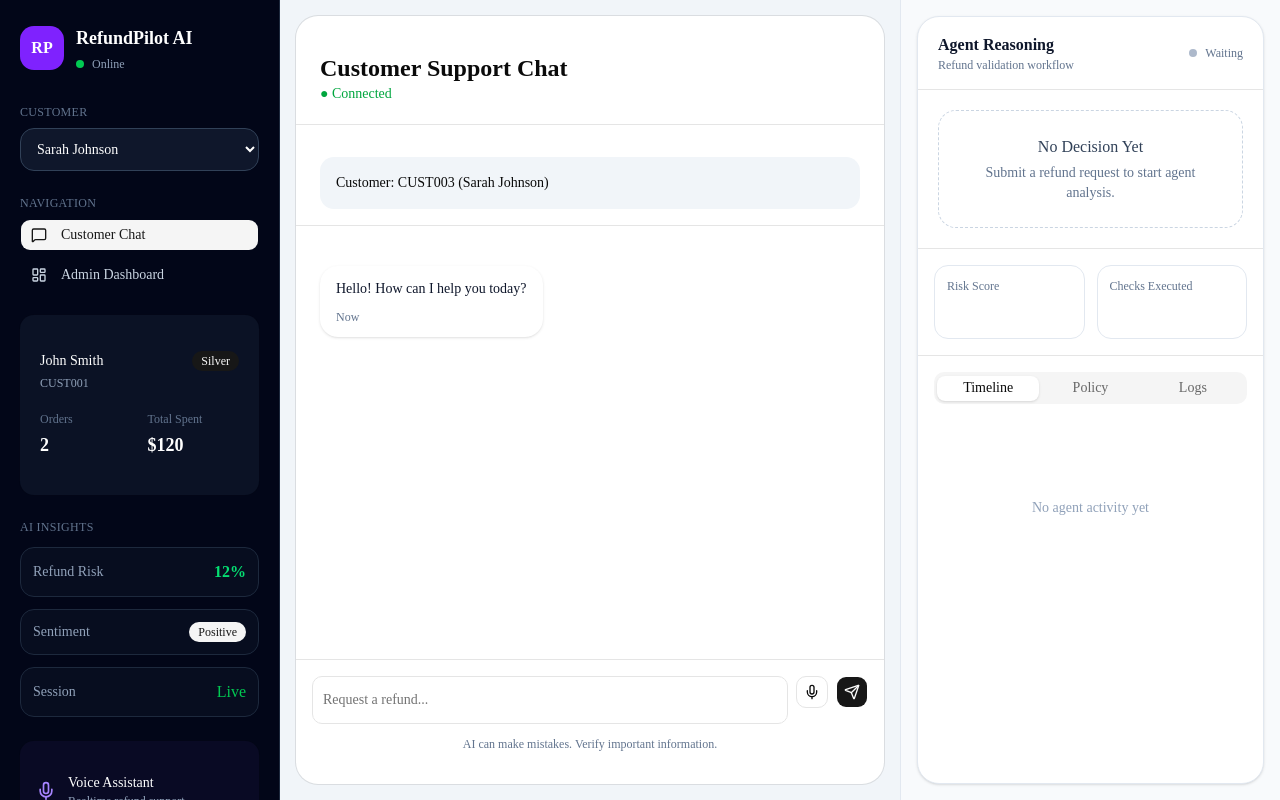
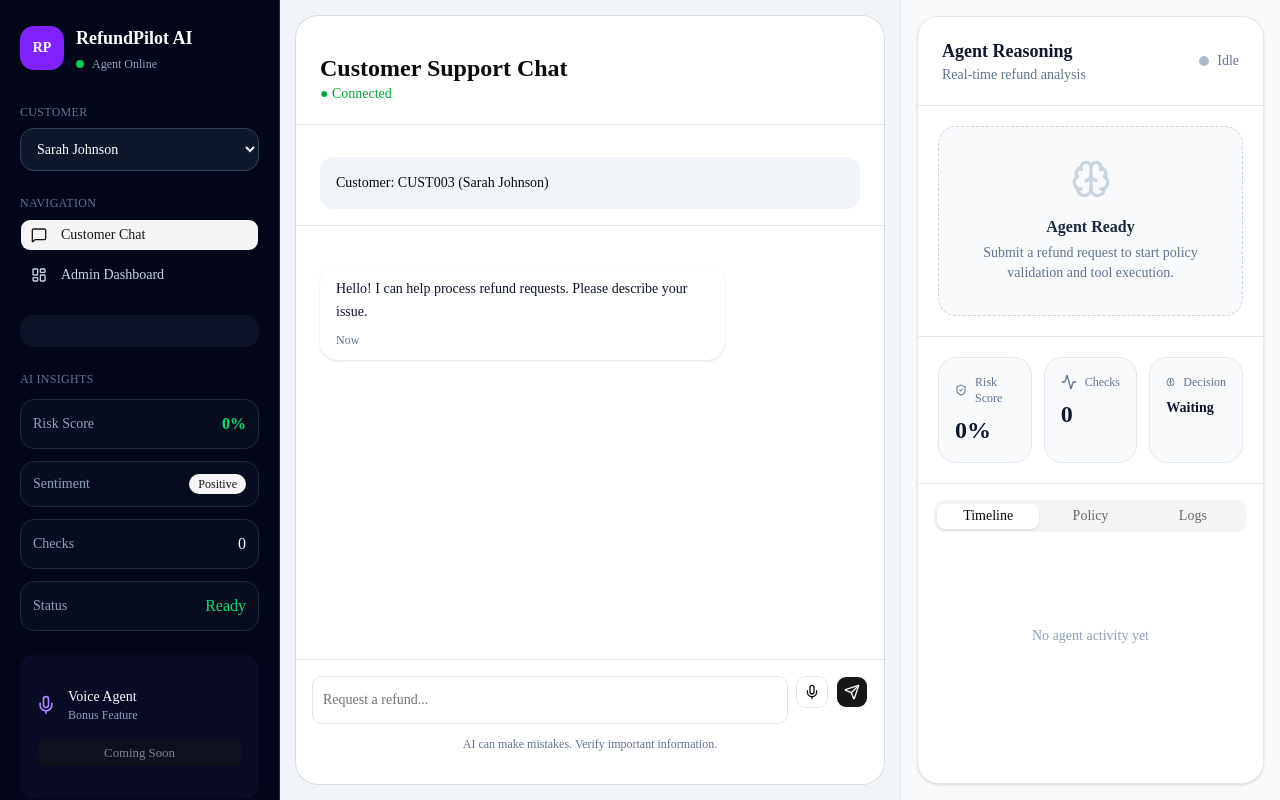
Before and after one commit to siddharthNirmale/ai-refund-agent, a Next.js app: page / in a window 1280 px wide. Built offline with nearby package versions, Linux system fonts and the light colour scheme.

Commit message:
feat: enhance DecisionCard and ReasoningPanel with risk score and confidence metrics

```diff
--- a/src/components/dashboard/DecisionCard.tsx
+++ b/src/components/dashboard/DecisionCard.tsx
@@ -24,30 +24,22 @@ export default function DecisionCard({
   const config = {
     approved: {
       title: "Refund Approved",
-
       icon: CheckCircle2,
-
       badge:
         "bg-green-100 text-green-700 border-green-200",
-
       card:
         "border-green-200 bg-green-50",
-
       iconColor:
         "text-green-600",
     },
 
     denied: {
       title: "Refund Denied",
-
       icon: XCircle,
-
       badge:
         "bg-red-100 text-red-700 border-red-200",
-
       card:
         "border-red-200 bg-red-50",
-
       iconColor:
         "text-red-600",
     },
@@ -55,15 +47,11 @@ export default function DecisionCard({
     review: {
       title:
         "Manual Review Required",
-
       icon: ShieldAlert,
-
       badge:
         "bg-yellow-100 text-yellow-700 border-yellow-200",
-
       card:
         "border-yellow-200 bg-yellow-50",
-
       iconColor:
         "text-yellow-600",
     },
@@ -75,6 +63,16 @@ export default function DecisionCard({
   const Icon =
     current.icon;
 
+  const riskColor =
+    riskScore <= 25
+      ? "text-green-600"
+      : riskScore <= 60
+      ? "text-yellow-600"
+      : "text-red-600";
+
+  const confidence =
+    Math.max(100 - riskScore, 0);
+
   return (
     <div
       className={`
@@ -85,7 +83,7 @@ export default function DecisionCard({
         ${current.card}
       `}
     >
-      {/* Top Row */}
+      {/* Header */}
 
       <div className="flex items-start justify-between">
         <div className="flex items-center gap-3">
@@ -98,6 +96,7 @@ export default function DecisionCard({
               justify-center
               rounded-full
               bg-white
+              shadow-sm
             "
           >
             <Icon
@@ -137,7 +136,7 @@ export default function DecisionCard({
 
       {/* Reason */}
 
-      <div className="mt-4 rounded-xl bg-white/70 p-3">
+      <div className="mt-4 rounded-xl bg-white/80 p-4">
         <p className="text-sm leading-relaxed text-slate-700">
           {reason}
         </p>
@@ -152,13 +151,21 @@ export default function DecisionCard({
             border
             bg-white
             p-3
+            shadow-sm
           "
         >
           <p className="text-xs text-slate-500">
             Risk Score
           </p>
 
-          <p className="mt-1 text-lg font-bold">
+          <p
+            className={`
+              mt-1
+              text-lg
+              font-bold
+              ${riskColor}
+            `}
+          >
             {riskScore}%
           </p>
         </div>
@@ -169,6 +176,7 @@ export default function DecisionCard({
             border
             bg-white
             p-3
+            shadow-sm
           "
         >
           <div className="flex items-center gap-2">
@@ -179,14 +187,51 @@ export default function DecisionCard({
             </span>
           </div>
 
-          <p className="mt-1 text-lg font-bold">
-            {Math.max(
-              100 - riskScore,
-              0
-            )}
-            %
+          <p className="mt-1 text-lg font-bold text-slate-900">
+            {confidence}%
           </p>
         </div>
+      </div>
+
+      {/* Confidence Progress */}
+
+      <div className="mt-4">
+        <div className="mb-2 flex items-center justify-between">
+          <span className="text-xs text-slate-500">
+            Approval Confidence
+          </span>
+
+          <span className="text-xs font-medium text-slate-700">
+            {confidence}%
+          </span>
+        </div>
+
+        <div className="h-2 overflow-hidden rounded-full bg-white">
+          <div
+            className="
+              h-full
+              rounded-full
+              bg-green-500
+              transition-all
+              duration-700
+            "
+            style={{
+              width: `${confidence}%`,
+            }}
+          />
+        </div>
+      </div>
+
+      {/* Footer */}
+
+      <div className="mt-4 flex items-center justify-between border-t border-black/5 pt-3">
+        <span className="text-xs text-slate-500">
+          Decision Generated
+        </span>
+
+        <span className="text-xs font-medium text-slate-700">
+          {new Date().toLocaleTimeString()}
+        </span>
       </div>
     </div>
   );
--- a/src/components/dashboard/ReasoningPanel.tsx
+++ b/src/components/dashboard/ReasoningPanel.tsx
@@ -7,6 +7,12 @@ import {
   TabsTrigger,
 } from "@/components/ui/tabs";
 
+import {
+  ShieldCheck,
+  Activity,
+  Brain,
+} from "lucide-react";
+
 import { useAgentStore } from "@/store/useAgentStore";
 
 import DecisionCard from "./DecisionCard";
@@ -15,37 +21,33 @@ import PolicyChecks from "./PolicyChecks";
 import RawLogs from "./Rawlogs";
 
 export default function ReasoningPanel() {
-  const decision =
-    useAgentStore(
+  const decision = useAgentStore(
     (state) => state.decision
   );
 
-  const reason =
-    useAgentStore(
+  const reason = useAgentStore(
     (state) => state.reason
   );
 
-  const riskScore =
-    useAgentStore(
+  const riskScore = useAgentStore(
     (state) => state.riskScore
   );
 
-  const loading =
-    useAgentStore(
+  const loading = useAgentStore(
     (state) => state.loading
   );
 
-  const logs =
-    useAgentStore(
+  const logs = useAgentStore(
     (state) => state.logs
   );
 
   return (
-    <aside className="min-w-0 border-l border-slate-200 bg-slate-50 p-4">
+    <aside className="h-full min-h-0 border-l border-slate-200 bg-slate-50 p-4">
       <div
         className="
           flex
           h-full
+          min-h-0
           flex-col
           overflow-hidden
           rounded-3xl
@@ -57,23 +59,23 @@ export default function ReasoningPanel() {
       >
         {/* Header */}
 
-        <div className="border-b px-5 py-4">
+        <div className="border-b border-slate-200 px-6 py-5">
           <div className="flex items-center justify-between">
             <div>
-              <h2 className="font-semibold text-slate-900">
+              <h2 className="text-lg font-semibold text-slate-900">
                 Agent Reasoning
               </h2>
 
-              <p className="text-xs text-slate-500">
-                Refund validation workflow
+              <p className="text-sm text-slate-500">
+                Real-time refund analysis
               </p>
             </div>
 
             <div className="flex items-center gap-2">
               <div
                 className={`
-                  h-2
-                  w-2
+                  h-2.5
+                  w-2.5
                   rounded-full
                   animate-pulse
                   ${
@@ -88,7 +90,7 @@ export default function ReasoningPanel() {
 
               <span
                 className={`
-                  text-xs
+                  text-sm
                   font-medium
                   ${
                     loading
@@ -103,20 +105,19 @@ export default function ReasoningPanel() {
                   ? "Processing"
                   : decision
                   ? "Completed"
-                  : "Waiting"}
+                  : "Idle"}
               </span>
             </div>
           </div>
         </div>
 
-        {/* Decision Area */}
+        {/* Decision */}
 
-        <div className="border-b p-5">
+        <div className="border-b border-slate-200 p-5">
           {decision ? (
             <DecisionCard
               status={
-                decision ===
-                "approved"
+                decision === "approved"
                   ? "approved"
                   : "denied"
               }
@@ -130,63 +131,98 @@ export default function ReasoningPanel() {
                 border
                 border-dashed
                 border-slate-300
-                p-6
+                bg-slate-50
+                p-8
                 text-center
               "
             >
-              <p className="font-medium text-slate-700">
-                No Decision Yet
-              </p>
+              <Brain className="mx-auto h-10 w-10 text-slate-300" />
+
+              <h3 className="mt-4 font-semibold text-slate-800">
+                Agent Ready
+              </h3>
 
               <p className="mt-1 text-sm text-slate-500">
-                Submit a refund request
-                to start agent analysis.
+                Submit a refund request to start
+                policy validation and tool execution.
               </p>
             </div>
           )}
         </div>
 
-        {/* Quick Stats */}
+        {/* Metrics */}
 
-        <div className="grid grid-cols-2 gap-3 border-b p-4">
+        <div className="grid grid-cols-3 gap-3 border-b border-slate-200 p-5">
           <div
             className="
-              rounded-xl
+              rounded-2xl
               border
               border-slate-200
-              p-3
+              bg-slate-50
+              p-4
             "
           >
-            <p className="text-xs text-slate-500">
+            <div className="flex items-center gap-2">
+              <ShieldCheck className="h-4 w-4 text-slate-500" />
+
+              <span className="text-xs text-slate-500">
                 Risk Score
-            </p>
+              </span>
+            </div>
 
-            <p className="mt-1 text-xl font-bold">
+            <p className="mt-2 text-2xl font-bold text-slate-900">
               {riskScore || 0}%
             </p>
           </div>
 
           <div
             className="
-              rounded-xl
+              rounded-2xl
               border
               border-slate-200
-              p-3
+              bg-slate-50
+              p-4
             "
           >
-            <p className="text-xs text-slate-500">
-              Checks Executed
+            <div className="flex items-center gap-2">
+              <Activity className="h-4 w-4 text-slate-500" />
+
+              <span className="text-xs text-slate-500">
+                Checks
+              </span>
+            </div>
+
+            <p className="mt-2 text-2xl font-bold text-slate-900">
+              {logs.length}
             </p>
+          </div>
 
-            <p className="mt-1 text-xl font-bold">
-              {logs.length}
+          <div
+            className="
+              rounded-2xl
+              border
+              border-slate-200
+              bg-slate-50
+              p-4
+            "
+          >
+            <div className="flex items-center gap-2">
+              <Brain className="h-4 w-4 text-slate-500" />
+
+              <span className="text-xs text-slate-500">
+                Decision
+              </span>
+            </div>
+
+            <p className="mt-2 text-sm font-semibold capitalize text-slate-900">
+              {decision || "Waiting"}
             </p>
           </div>
         </div>
 
         {/* Tabs */}
 
-        <div className="flex-1 overflow-hidden p-4">
+        <div className="flex-1 min-h-0 overflow-hidden p-4">
           <Tabs
             defaultValue="timeline"
             className="flex h-full flex-col"
@@ -205,7 +241,7 @@ export default function ReasoningPanel() {
               </TabsTrigger>
             </TabsList>
 
-            <div className="mt-4 flex-1 overflow-y-auto">
+            <div className="mt-4 flex-1 min-h-0 overflow-y-auto">
               <TabsContent
                 value="timeline"
                 className="mt-0"
--- a/src/components/layout/Sidebar.tsx
+++ b/src/components/layout/Sidebar.tsx
@@ -1,15 +1,21 @@
 "use client";
 
 import Link from "next/link";
+
 import {
   LayoutDashboard,
   MessageSquare,
   Mic,
+  ShieldCheck,
+  ShieldAlert,
 } from "lucide-react";
 
 import CustomerSelector from "./CustomerSelector";
 
 import { customers } from "@/data/customers";
+
+import { useCustomerStore } from "@/store/useCustomerStore";
+import { useAgentStore } from "@/store/useAgentStore";
 
 import { Badge } from "@/components/ui/badge";
 import { Button } from "@/components/ui/button";
@@ -19,7 +25,43 @@ import {
 } from "@/components/ui/card";
 
 export default function Sidebar() {
-  const customer = customers[0];
+  const selectedCustomerId =
+    useCustomerStore(
+      (state) =>
+        state.selectedCustomerId
+    );
+
+  const customer =
+    customers.find(
+      (c) =>
+        c.id ===
+        selectedCustomerId
+    ) || customers[0];
+
+  const decision =
+    useAgentStore(
+      (state) => state.decision
+    );
+
+  const riskScore =
+    useAgentStore(
+      (state) => state.riskScore
+    );
+
+  const loading =
+    useAgentStore(
+      (state) => state.loading
+    );
+
+  const logs =
+    useAgentStore(
+      (state) => state.logs
+    );
+
+  const sentiment =
+    riskScore > 60
+      ? "Risky"
+      : "Positive";
 
   return (
     <aside
@@ -27,8 +69,8 @@ export default function Sidebar() {
         flex
         h-full
         min-h-0
+        flex-col
         overflow-y-auto
-        flex-col
         border-r
         border-slate-800
         bg-slate-950
@@ -36,8 +78,9 @@ export default function Sidebar() {
         py-6
       "
     >
-      {/* Header */}
-      <div className="mb-8 shrink-0">
+      {/* Logo */}
+
+      <div className="mb-8">
         <div className="flex items-center gap-3">
           <div
             className="
@@ -48,6 +91,7 @@ export default function Sidebar() {
               justify-center
               rounded-xl
               bg-violet-600
+              text-sm
               font-bold
               text-white
             "
@@ -64,16 +108,26 @@ export default function Sidebar() {
               <div className="h-2 w-2 rounded-full bg-green-500" />
 
               <span className="text-xs text-slate-400">
-                Online
+                Agent Online
               </span>
             </div>
           </div>
         </div>
       </div>
 
-      {/* Customer Selector */}
-      <div className="mb-6 shrink-0">
-        <p className="mb-2 text-xs font-medium uppercase tracking-wide text-slate-500">
+      {/* Customer */}
+
+      <div className="mb-6">
+        <p
+          className="
+            mb-2
+            text-xs
+            font-medium
+            uppercase
+            tracking-wide
+            text-slate-500
+          "
+        >
           Customer
         </p>
 
@@ -81,8 +135,18 @@ export default function Sidebar() {
       </div>
 
       {/* Navigation */}
-      <div className="mb-6 shrink-0">
-        <p className="mb-2 text-xs font-medium uppercase tracking-wide text-slate-500">
+
+      <div className="mb-6">
+        <p
+          className="
+            mb-2
+            text-xs
+            font-medium
+            uppercase
+            tracking-wide
+            text-slate-500
+          "
+        >
           Navigation
         </p>
 
@@ -98,7 +162,12 @@ export default function Sidebar() {
           <Button
             asChild
             variant="ghost"
-            className="w-full justify-start text-slate-300 hover:text-white"
+            className="
+              w-full
+              justify-start
+              text-slate-300
+              hover:text-white
+            "
           >
             <Link href="/admin">
               <LayoutDashboard className="mr-2 h-4 w-4" />
@@ -109,7 +178,8 @@ export default function Sidebar() {
       </div>
 
       {/* Customer Profile */}
-      <Card className="shrink-0 border-slate-800 bg-slate-900/70">
+
+      <Card className="border-slate-800 bg-slate-900/70">
         <CardContent className="p-5">
           <div className="flex items-start justify-between">
             <div>
@@ -119,6 +189,10 @@ export default function Sidebar() {
 
               <p className="mt-1 text-xs text-slate-400">
                 {customer.id}
+              </p>
+
+              <p className="mt-1 text-xs text-slate-500">
+                {customer.email}
               </p>
             </div>
 
@@ -152,52 +226,164 @@ export default function Sidebar() {
       </Card>
 
       {/* AI Insights */}
-      <div className="mt-6 shrink-0">
-        <p className="mb-3 text-xs font-medium uppercase tracking-wide text-slate-500">
+
+      <div className="mt-6">
+        <p
+          className="
+            mb-3
+            text-xs
+            font-medium
+            uppercase
+            tracking-wide
+            text-slate-500
+          "
+        >
           AI Insights
         </p>
 
         <div className="space-y-3">
-          <div className="rounded-xl border border-slate-800 bg-slate-900/40 p-3">
+          <div
+            className="
+              rounded-xl
+              border
+              border-slate-800
+              bg-slate-900/40
+              p-3
+            "
+          >
             <div className="flex items-center justify-between">
               <span className="text-sm text-slate-400">
-                Refund Risk
+                Risk Score
               </span>
 
-              <span className="font-semibold text-green-400">
-                12%
+              <span
+                className={`
+                  font-semibold
+                  ${
+                    riskScore > 60
+                      ? "text-red-400"
+                      : "text-green-400"
+                  }
+                `}
+              >
+                {riskScore}%
               </span>
             </div>
           </div>
 
-          <div className="rounded-xl border border-slate-800 bg-slate-900/40 p-3">
+          <div
+            className="
+              rounded-xl
+              border
+              border-slate-800
+              bg-slate-900/40
+              p-3
+            "
+          >
             <div className="flex items-center justify-between">
               <span className="text-sm text-slate-400">
                 Sentiment
               </span>
 
               <Badge variant="secondary">
-                Positive
+                {sentiment}
               </Badge>
             </div>
           </div>
 
-          <div className="rounded-xl border border-slate-800 bg-slate-900/40 p-3">
+          <div
+            className="
+              rounded-xl
+              border
+              border-slate-800
+              bg-slate-900/40
+              p-3
+            "
+          >
             <div className="flex items-center justify-between">
               <span className="text-sm text-slate-400">
-                Session
+                Checks
               </span>
 
-              <span className="font-medium text-green-500">
-                Live
+              <span className="font-medium text-white">
+                {logs.length}
+              </span>
+            </div>
+          </div>
+
+          <div
+            className="
+              rounded-xl
+              border
+              border-slate-800
+              bg-slate-900/40
+              p-3
+            "
+          >
+            <div className="flex items-center justify-between">
+              <span className="text-sm text-slate-400">
+                Status
+              </span>
+
+              <span
+                className={`
+                  font-medium
+                  ${
+                    loading
+                      ? "text-yellow-400"
+                      : "text-green-400"
+                  }
+                `}
+              >
+                {loading
+                  ? "Running"
+                  : "Ready"}
               </span>
             </div>
           </div>
         </div>
       </div>
 
-      {/* Voice Assistant */}
-      <div className="mt-auto pt-6 shrink-0">
+      {/* Decision */}
+
+      {decision && (
+        <Card className="mt-6 border-slate-800 bg-slate-900">
+          <CardContent className="p-4">
+            <div className="flex items-center gap-2">
+              {decision ===
+              "approved" ? (
+                <ShieldCheck className="h-5 w-5 text-green-400" />
+              ) : (
+                <ShieldAlert className="h-5 w-5 text-red-400" />
+              )}
+
+              <span className="font-medium text-white">
+                Latest Decision
+              </span>
+            </div>
+
+            <p
+              className={`
+                mt-3
+                text-sm
+                font-semibold
+                ${
+                  decision ===
+                  "approved"
+                    ? "text-green-400"
+                    : "text-red-400"
+                }
+              `}
+            >
+              {decision.toUpperCase()}
+            </p>
+          </CardContent>
+        </Card>
+      )}
+
+      {/* Voice */}
+
+      <div className="mt-auto pt-6">
         <Card className="border-violet-500/20 bg-violet-500/5">
           <CardContent className="p-4">
             <div className="flex items-center gap-3">
@@ -205,20 +391,21 @@ export default function Sidebar() {
 
               <div>
                 <p className="text-sm font-medium text-white">
-                  Voice Assistant
+                  Voice Agent
                 </p>
 
                 <p className="text-xs text-slate-400">
-                  Realtime refund support
+                  Bonus Feature
                 </p>
               </div>
             </div>
 
             <Button
+              disabled
               className="mt-4 w-full"
               size="sm"
             >
-              Start Conversation
+              Coming Soon
             </Button>
           </CardContent>
         </Card>
--- a/src/store/useAgentStore.ts
+++ b/src/store/useAgentStore.ts
@@ -33,11 +33,25 @@ type AgentStore = {
 
   messages: ChatMessage[];
 
+  // Actions
+
   setLoading: (
     loading: boolean
   ) => void;
 
   clearAgentRun: () => void;
+
+  addLog: (
+    log: AgentLog
+  ) => void;
+
+  updateLogStatus: (
+    id: string,
+    status:
+      | "running"
+      | "success"
+      | "failed"
+  ) => void;
 
   setResult: (
     logs: AgentLog[],
@@ -49,6 +63,8 @@ type AgentStore = {
   addMessage: (
     message: ChatMessage
   ) => void;
+
+  clearMessages: () => void;
 };
 
 export const useAgentStore =
@@ -65,10 +81,10 @@ export const useAgentStore =
 
     messages: [
       {
-        id: "1",
+        id: "welcome",
         role: "assistant",
         content:
-          "Hello! How can I help you today?",
+          "Hello! I can help process refund requests. Please describe your issue.",
         timestamp: "Now",
       },
     ],
@@ -82,7 +98,28 @@ export const useAgentStore =
         decision: "",
         reason: "",
         riskScore: 0,
+        loading: false,
       }),
+
+    addLog: (log) =>
+      set((state) => ({
+        logs: [...state.logs, log],
+      })),
+
+    updateLogStatus: (
+      id,
+      status
+    ) =>
+      set((state) => ({
+        logs: state.logs.map((log) =>
+          log.id === id
+            ? {
+                ...log,
+                status,
+              }
+            : log
+        ),
+      })),
 
     setResult: (
       logs,
@@ -95,6 +132,7 @@ export const useAgentStore =
         decision,
         reason,
         riskScore,
+        loading: false,
       }),
 
     addMessage: (message) =>
@@ -104,4 +142,17 @@ export const useAgentStore =
           message,
         ],
       })),
+
+    clearMessages: () =>
+      set({
+        messages: [
+          {
+            id: "welcome",
+            role: "assistant",
+            content:
+              "Hello! I can help process refund requests. Please describe your issue.",
+            timestamp: "Now",
+          },
+        ],
+      }),
   }));
```
Lines whose indentation alone changed are shown as unchanged.
